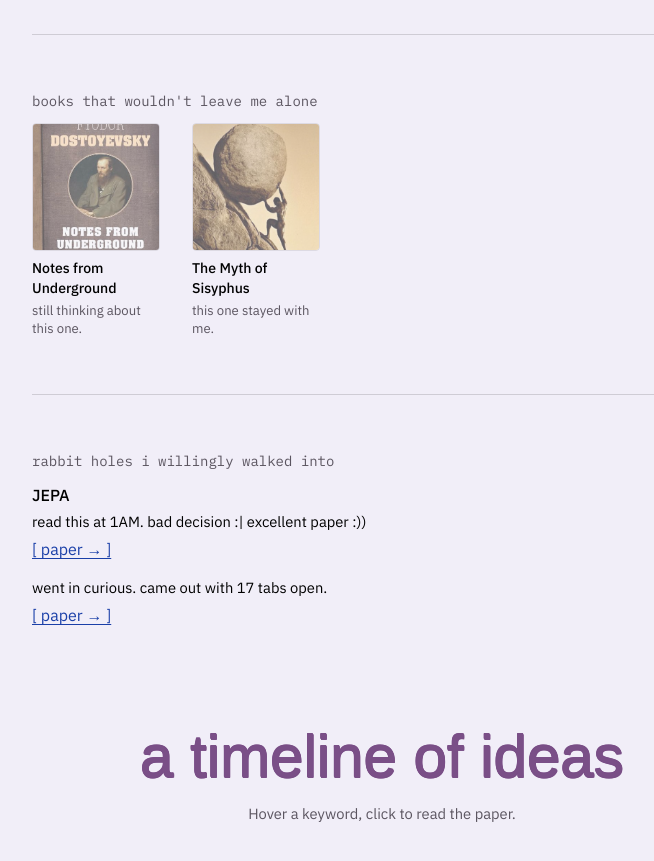
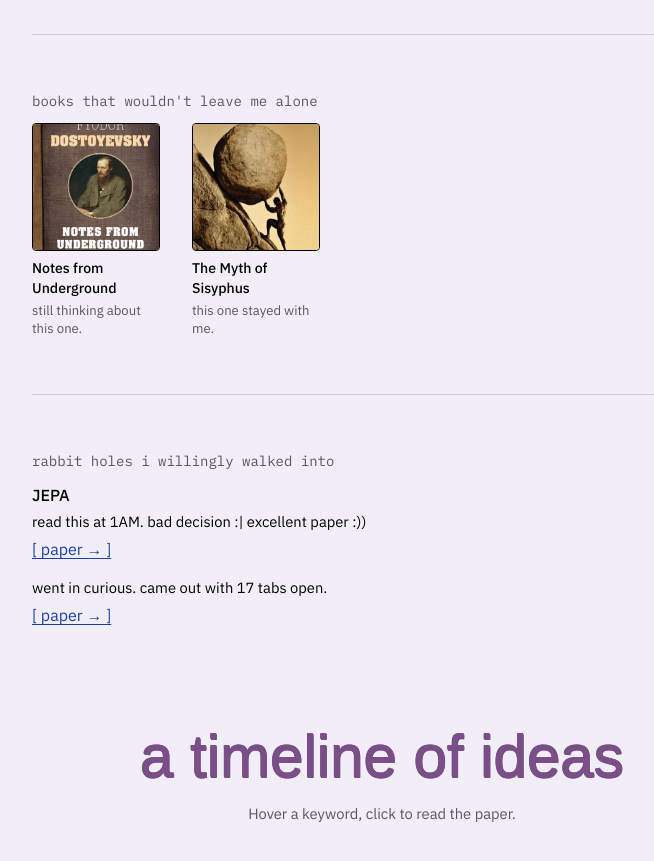
Before and after one commit to pranathi000/portfolio, a Next.js app: page / in a window 1280 px wide. Shown: the part 3560-4421 px from the top of the page, without its empty margins (268-922 px from the left). Built offline with nearby package versions, Linux system fonts and the light colour scheme; a web font is replaced by a local one.

Commit message:
Update ThingsILove.tsx

```diff
--- a/components/ThingsILove.tsx
+++ b/components/ThingsILove.tsx
@@ -44,14 +44,14 @@ export default function ThingsILove() {
 
         <hr className="border-rule" />
 
-        {/* BOOKS — square posters, click through to Amazon */}
+        {/* BOOKS — square posters, click through to the book's link */}
         <div>
           <div className="font-mono text-sm text-faint mb-3">books that wouldn&apos;t leave me alone</div>
           <div className="flex flex-wrap gap-8">
             {lovedBooks.map((b) => (
               <div key={b.title} className="w-32">
-                {b.amazon ? (
-                  <a href={b.amazon} target="_blank" rel="noopener" className="block">
+                {b.link ? (
+                  <a href={b.link} target="_blank" rel="noopener" className="block">
                     <div className="w-32 h-32 border border-black rounded overflow-hidden flex items-center justify-center text-3xl bg-black/5 hover:opacity-80 transition-opacity">
                       {b.cover ? (
                         // eslint-disable-next-line @next/next/no-img-element
```
